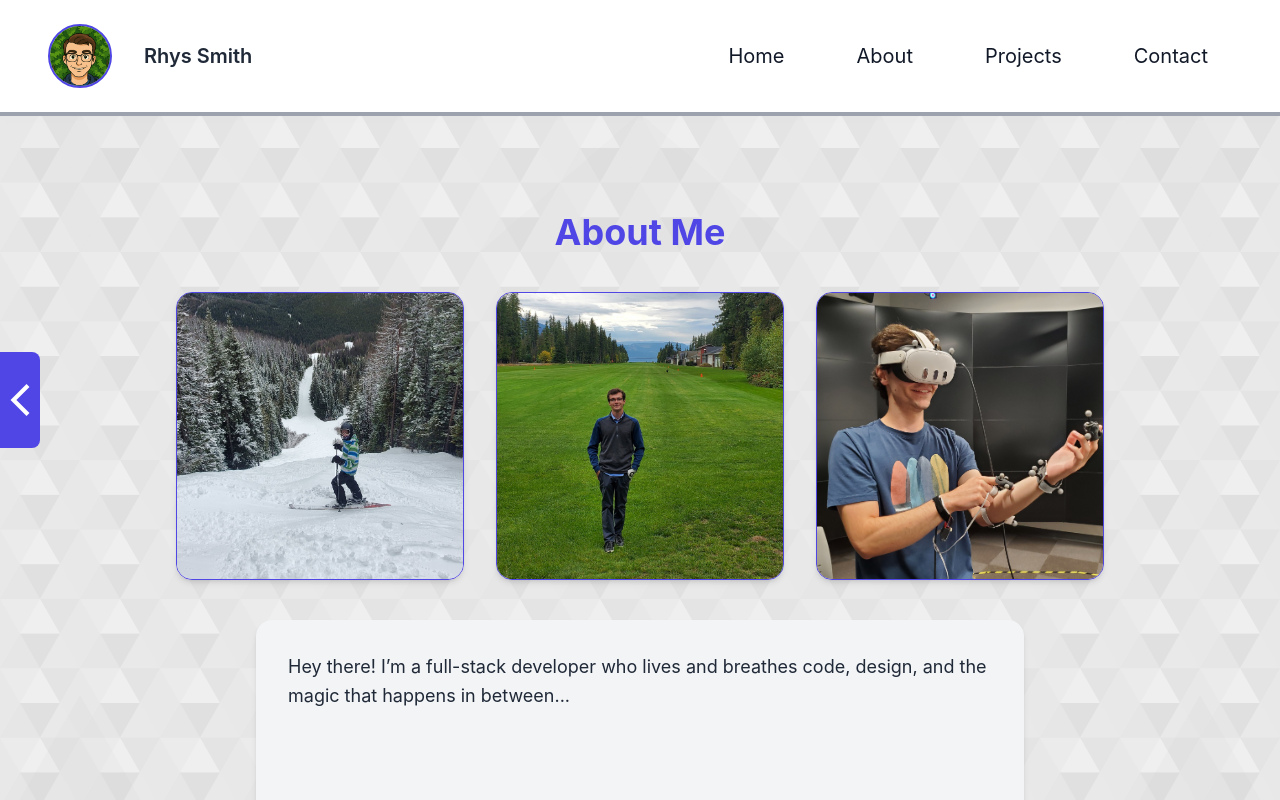
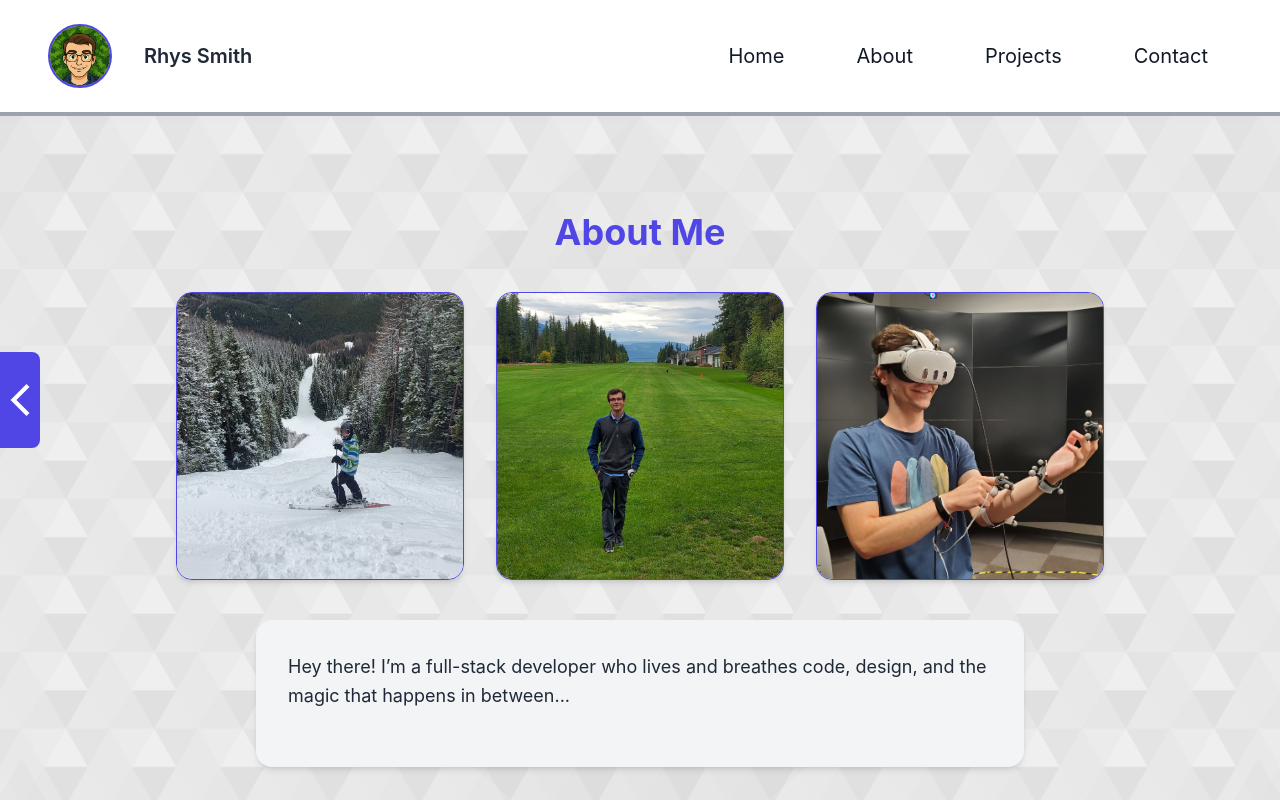
Before and after one commit to Acr0batOG/Acr0batOG.github.io, a React (Create React App) app in the folder app/client/: page / in a window 1280 px wide. Both pictures are taken after a click on the picture 80 px from the left and 56 px from the top of the page. Built offline with nearby package versions, Linux system fonts and the light colour scheme.

Commit message:
Changed some formatting for the laptop

```diff
--- a/app/client/package.json
+++ b/app/client/package.json
@@ -9,10 +9,11 @@
     "@testing-library/user-event": "^13.5.0",
     "autoprefixer": "^10.4.21",
     "i18n": "^0.15.1",
+    "i18next": "^22.5.1",
     "postcss": "^8.5.3",
     "react": "^19.1.0",
     "react-dom": "^19.1.0",
-    "react-i18next": "^13.0.0",
+    "react-i18next": "^12.3.1",
     "react-icons": "^5.5.0",
     "react-router-dom": "^7.5.3",
     "react-scripts": "5.0.1",
--- a/app/client/src/pages/AboutPage.js
+++ b/app/client/src/pages/AboutPage.js
@@ -17,7 +17,7 @@ const AboutPage = () => {
       <Header />
       <SideNavBar />
       <div
-        className="flex-grow bg-cover bg-center flex flex-col items-center px-4"
+        className="flex-grow bg-cover bg-center flex flex-col items-center px-4 pb-36"
         style={{
           backgroundImage: "url('/images/background.svg')",
         }}
@@ -42,7 +42,7 @@ const AboutPage = () => {
         </div>
 
         {/* Bio Section */}
-        <div className="bg-gray-100 p-8 rounded-2xl shadow-md w-full max-w-3xl text-gray-800 text-lg leading-relaxed pb-24">
+        <div className="bg-gray-100 p-8 rounded-2xl shadow-md w-full max-w-3xl text-gray-800 text-lg leading-relaxed">
           <p className="mb-6">
             Hey there! I’m a full-stack developer who lives and breathes code, design, and the magic that happens in between...
           </p>
--- a/app/client/src/pages/ContactPage.js
+++ b/app/client/src/pages/ContactPage.js
@@ -8,15 +8,15 @@ const ContactPage = () => {
       <Header />
       <SideNavBar />
       <div
-        className="flex-grow bg-cover bg-center flex flex-col items-center px-4"
+        className="flex-grow bg-cover bg-center flex flex-col items-center px-4 pb-36"
         style={{
           backgroundImage: "url('/images/background.svg')",
         }}
       >
-        <h1 className="text-4xl font-bold text-indigo-600 mt-36 mb-16 text-center">
+        <h1 className="text-4xl font-bold text-indigo-600 mt-24 mb-16 text-center">
           Contact Me
         </h1>
-        <form className="bg-gray-100 p-8 rounded-2xl shadow-md w-full max-w-xl pb-24">
+        <form className="bg-gray-100 p-8 rounded-2xl shadow-md w-full max-w-xl">
           <div className="mb-4">
             <label className="block text-gray-700 font-medium mb-2">
               Name
--- a/app/client/src/pages/HomePage.js
+++ b/app/client/src/pages/HomePage.js
@@ -17,7 +17,7 @@ const HomePage = () => {
           backgroundImage: "url('/images/background.svg')",
         }}
       >
-        <div className="flex flex-col items-center text-black pt-64 space-y-20 pb-24">
+        <div className="flex flex-col items-center text-black pt-48 space-y-20 pb-36">
           <h1 className="text-5xl font-bold uppercase tracking-wide">
             Hey, I'm Rhys Smith
           </h1>
--- a/app/client/src/pages/ProjectPage.js
+++ b/app/client/src/pages/ProjectPage.js
@@ -72,7 +72,7 @@ const ProjectPage = () => {
           My Projects
         </h1>
 
-        <div className="flex items-center gap-4 pb-24">
+        <div className="flex items-center gap-4 pb-36">
 
         <button
           onClick={handlePrev}
```
Also changed, not shown: 1 other file (tests, documents, lock files or other folders).
